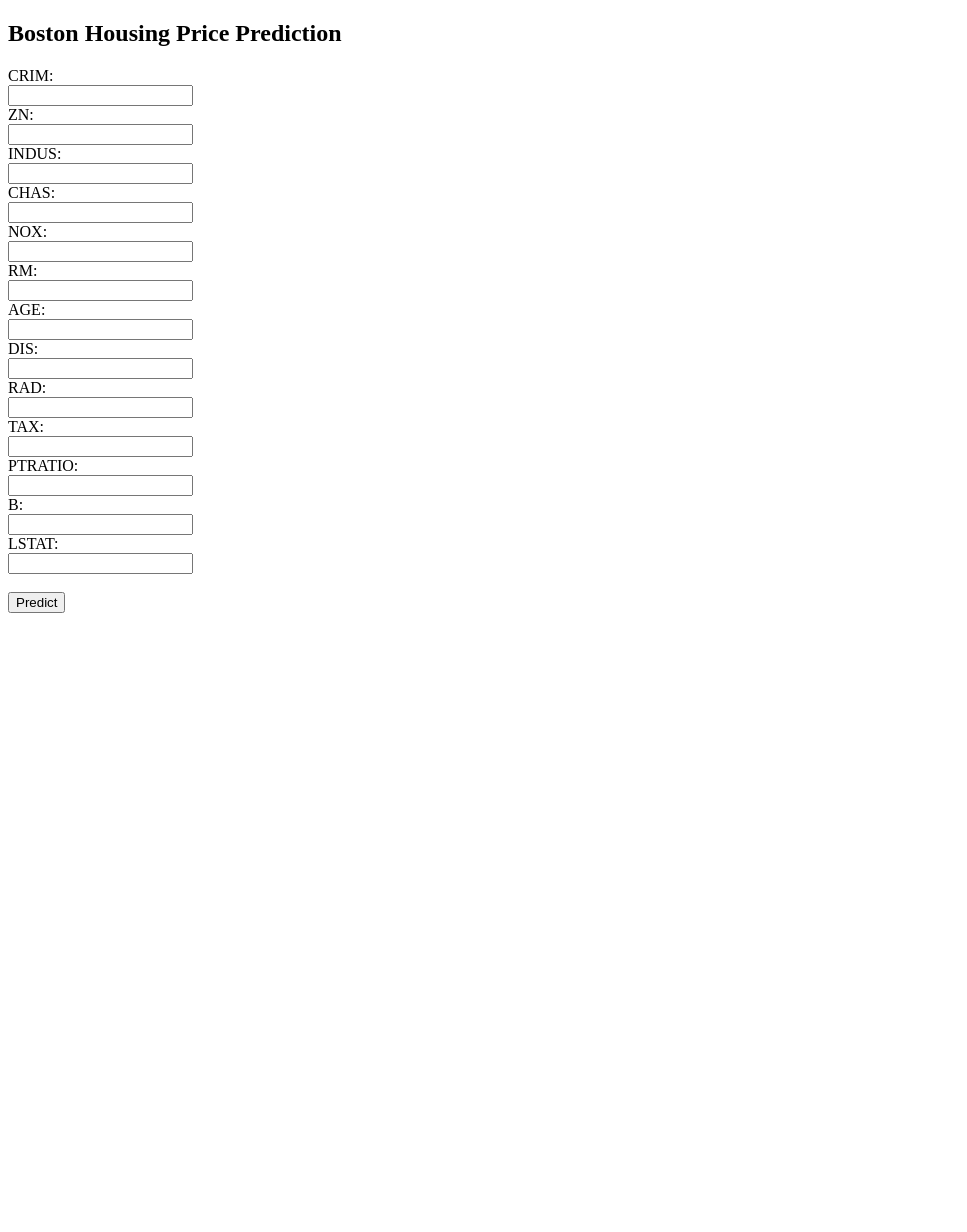
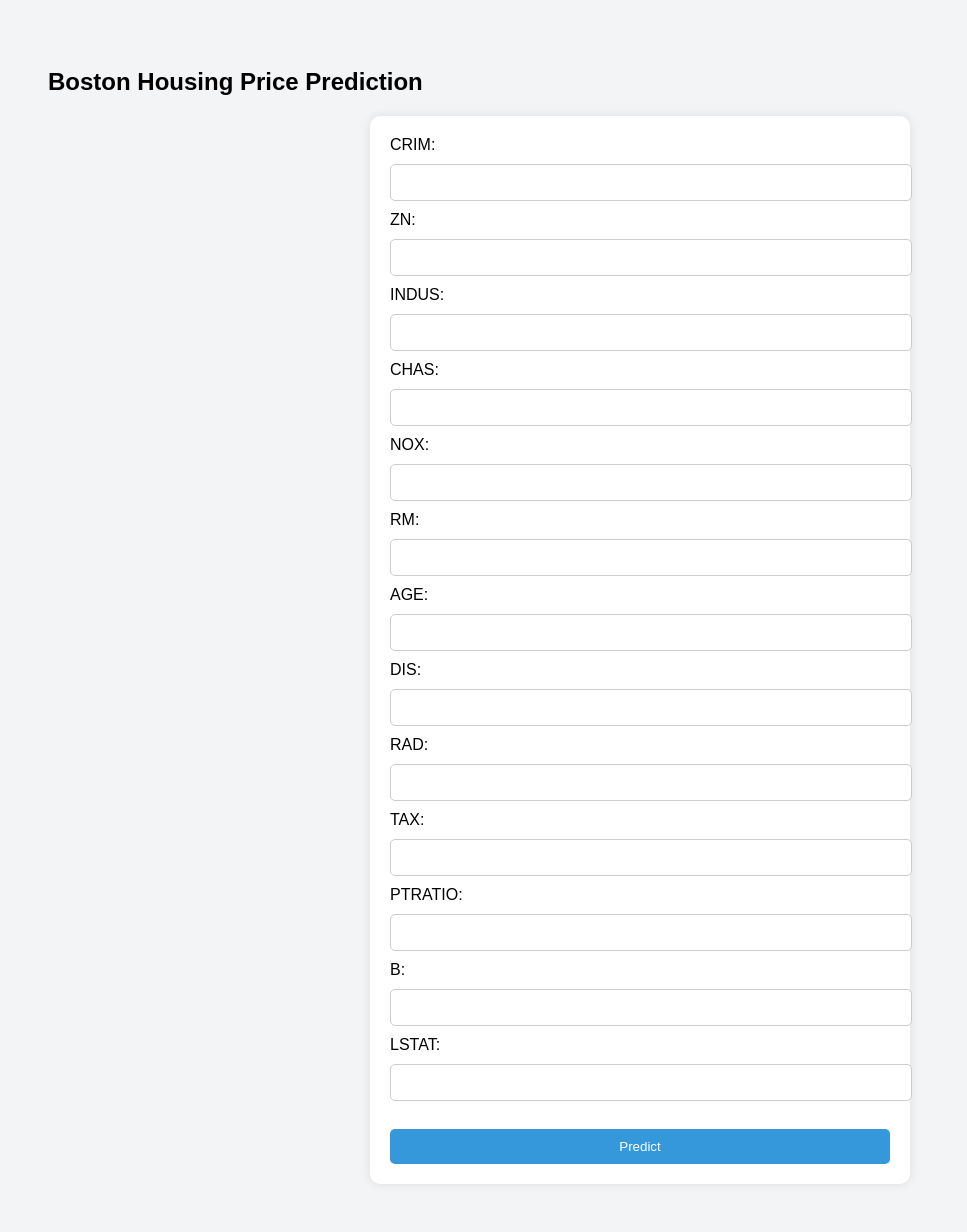
Before and after one commit to 51-Sreenandh/Boston-House-Price-Prediction, a Flask app: page / in a window 1280 px wide. Shown: the whole page, without its empty margins (0-967 px from the left). Before the commit the page ends 613 px from the top, so only its background shows below. Run offline with Flask 3, Linux system fonts and the light colour scheme; parts of the project's set-up code (start-up, migrations or seed data) failed here and were passed over.

Commit message:
style: added CSS for better UI

```diff
--- a/templates/index.html
+++ b/templates/index.html
@@ -2,6 +2,7 @@
 <html>
 <head>
     <title>Boston Housing Price Prediction</title>
+    <link rel="stylesheet" type="text/css" href="{{ url_for('static', filename='styles.css') }}">
 </head>
 <body>
     <h2>Boston Housing Price Prediction</h2>
--- /dev/null
+++ b/templates/static/styles.css
@@ -0,0 +1,41 @@
+body {
+  font-family: Arial, sans-serif;
+  background-color: #f3f4f6;
+  padding: 40px;
+}
+
+h1 {
+  color: #2c3e50;
+  text-align: center;
+}
+
+form {
+  max-width: 500px;
+  margin: auto;
+  background-color: #ffffff;
+  padding: 20px;
+  border-radius: 10px;
+  box-shadow: 0 0 10px rgba(0,0,0,0.1);
+}
+
+input[type="text"] {
+  width: 100%;
+  padding: 10px;
+  margin: 10px 0;
+  border: 1px solid #ccc;
+  border-radius: 5px;
+}
+
+input[type="submit"] {
+  background-color: #3498db;
+  color: white;
+  padding: 10px;
+  border: none;
+  border-radius: 5px;
+  width: 100%;
+  cursor: pointer;
+}
+
+input[type="submit"]:hover {
+  background-color: #2980b9;
+}
```
